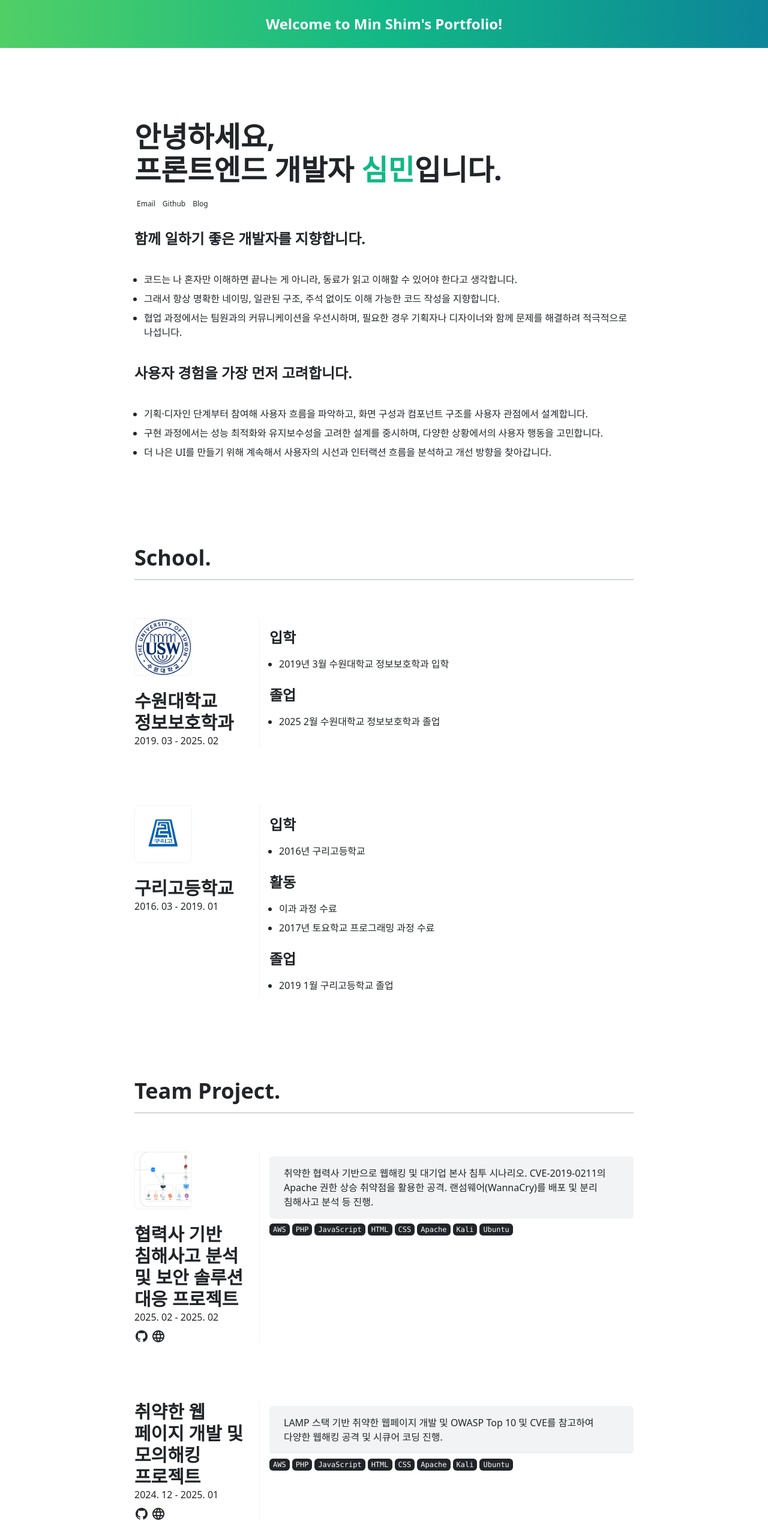
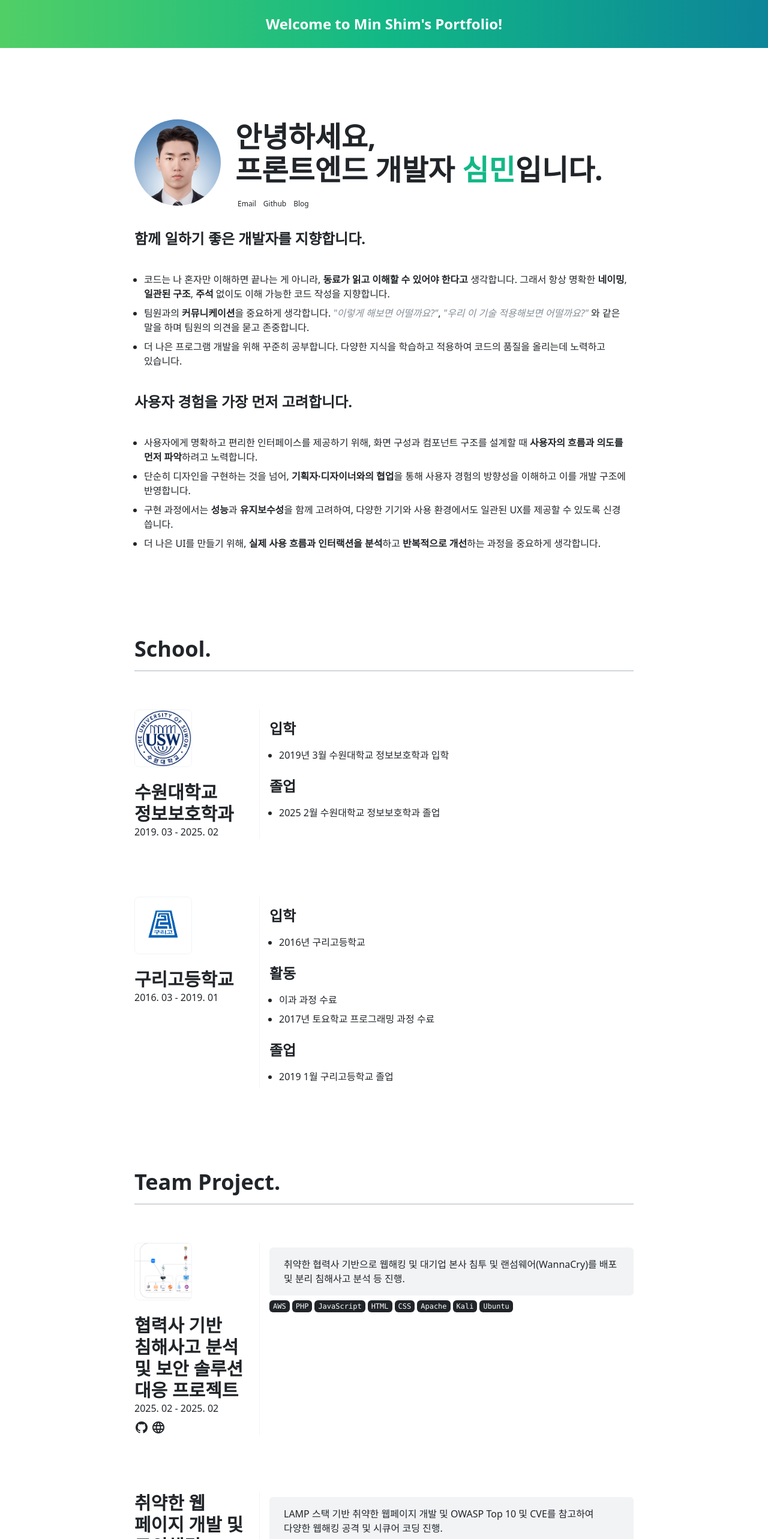
Before and after one commit to zxim/Simple_Portfolio, a Next.js app: page / in a window 1280 px wide. Shown: the top 2566 px of the page at 60% size. Built offline with nearby package versions, Linux system fonts and the light colour scheme.

Commit message:
프로필 수정

```diff
--- a/data.json
+++ b/data.json
@@ -31,7 +31,7 @@
     {
       "id": 0,
       "name": "동네친구들",
-      "description": "구글맵 및 GPS의 위치 정보를 이용하여 근처 가게의 정보를 제공하는 웹페이지 개발. LAMP스택 기반 개발 및 AWS EC2를 이용하여 배포.",
+      "description": "구글맵 및 GPS의 위치 정보를 이용하여 근처 가게의 정보 제공 및 SNS 기능의 웹페이지 개발.",
       "webUrl": "https://velog.io/@tlaals44/2022-%ED%94%84%EB%A1%9C%EC%A0%9D%ED%8A%B8",
       "repoUrl": "https://github.com/zxim/businessesfriends",
       "isTeam": true,
@@ -41,9 +41,9 @@
     {
       "id": 1,
       "name": "FARM",
-      "description": "2023 한이음 ICT멘토링 공모전. 카메라로 과일을 인식하고 AR로 품종 및 영양 성분을 시각적으로 제공하는 앱 개발. Android Studio 기반으로 ARCore, OpenCV를 연동하여 프론트 개발 및 AR 기능 구현.",
-      "webUrl": "https://github.com/본인계정/fruit-ar-app",
-      "repoUrl": "https://github.com/본인계정/fruit-ar-app",
+      "description": "2023 한이음 ICT멘토링 공모전. 카메라로 과일을 인식하고 AR로 품종 및 영양 성분을 시각적으로 제공하는 앱 개발.",
+      "webUrl": "https://github.com/zxim/FarmApp-Android",
+      "repoUrl": "https://velog.io/@tlaals44/2023-%ED%95%9C%EC%9D%B4%EC%9D%8C-%ED%94%84%EB%A1%9C%EC%A0%9D%ED%8A%B8",
       "isTeam": true,
       "period": ["2023. 03", "2023. 12"],
       "stack": ["Java", "Android Studio", "ARCore", "OpenCV", "MySQL"]
@@ -61,7 +61,7 @@
     {
       "id": 3,
       "name": "SIBS",
-      "description": "2024 한이음 ICT 멘토링 공모전. 인터넷 개인방송 써드파티 프로그램. 실시간 채팅을 AI를 통해 검열 및 다양한 방송 툴 제공",
+      "description": "2024 한이음 ICT 멘토링 공모전. 인터넷 개인방송 써드파티 프로그램.",
       "webUrl": "https://velog.io/@tlaals44/2024-%ED%94%84%EB%A1%9C%EC%A0%9D%ED%8A%B8",
       "repoUrl": "https://github.com/zxim/SIBS",
       "isTeam": true,
@@ -91,9 +91,9 @@
     {
       "id": 6,
       "name": "AWS VPC 구조 시각화 도구",
-      "description": "Flask와 React를 활용해 AWS VPC 구성 요소를 Cytoscape.js로 시각화. boto3로 실시간 리소스를 연동하며 Suricata 기반 IDS/IPS 로그 분석을 통합.",
-      "webUrl": "https://github.com/본인계정/vpc-visualizer",
-      "repoUrl": "https://github.com/본인계정/vpc-visualizer",
+      "description": "AWS의 VPC 및 기타 토폴로지를 시각화하는 웹페이지",
+      "webUrl": "https://velog.io/@tlaals44/%EC%82%AC%EC%9D%B4%EB%93%9C-%ED%94%84%EB%A1%9C%EC%A0%9D%ED%8A%B8",
+      "repoUrl": "https://github.com/zxim/Automation-Drawing-AWS-Network-Topology",
       "isTeam": false,
       "period": ["2024. 11", "2024. 11"],
       "stack": ["React", "TypeScript", "Flask", "boto3", "Cytoscape.js", "AWS"]
@@ -111,7 +111,7 @@
         {
       "id": 8,
       "name": "협력사 기반 침해사고 분석 및 보안 솔루션 대응 프로젝트",
-      "description": "취약한 협력사 기반으로 웹해킹 및 대기업 본사 침투 시나리오. CVE-2019-0211의 Apache 권한 상승 취약점을 활용한 공격. 랜섬웨어(WannaCry)를 배포 및 분리 침해사고 분석 등 진행.",
+      "description": "취약한 협력사 기반으로 웹해킹 및 대기업 본사 침투 및 랜섬웨어(WannaCry)를 배포 및 분리 침해사고 분석 등 진행.",
       "webUrl": "https://velog.io/@tlaals44/%ED%98%84%EB%8C%80%EC%98%A4%ED%86%A0%EC%97%90%EB%B2%84-%EC%B5%9C%EC%A2%85%ED%94%84%EB%A1%9C%EC%A0%9D%ED%8A%B8",
       "repoUrl": "https://github.com/zxim/AutoEver_Project",
       "isTeam": true,
@@ -122,8 +122,8 @@
       "id": 9,
       "name": "YouTube TTS 브라우저 확장 프로그램",
       "description": "시각장애인을 위한 웹 접근성 확장 프로그램 개발. YouTube 영상의 제목, 업로더, 게시일 등을 TTS로 읽어주는 기능 구현 및 키보드 내비게이션 제공.",
-      "webUrl": "https://github.com/본인계정/youtube-accessibility-extension",
-      "repoUrl": "https://github.com/본인계정/youtube-accessibility-extension",
+      "webUrl": "https://velog.io/@tlaals44/%EC%8B%9C%EA%B0%81%EC%9E%A5%EC%95%A0%EC%9D%B8%EC%9D%84-%EC%9C%84%ED%95%9C-YouTube-%EB%8F%99%EC%98%81%EC%83%81-%EC%A0%95%EB%B3%B4-%EC%9E%90%EB%8F%99-%EC%9D%8C%EC%84%B1-%EC%95%88%EB%82%B4-%ED%99%95%EC%9E%A5-%ED%94%84%EB%A1%9C%EA%B7%B8%EB%9E%A8",
+      "repoUrl": "https://github.com/zxim/youtube-tts-extension",
       "isTeam": false,
       "period": ["2025. 04", "진행중"],
       "stack": ["TypeScript", "Vite", "Chrome Extension API", "Web TTS"]
--- a/public/markdown/information/introduce.md
+++ b/public/markdown/information/introduce.md
@@ -1,10 +1,18 @@
 #### 함께 일하기 좋은 개발자를 지향합니다.
-- 코드는 나 혼자만 이해하면 끝나는 게 아니라, 동료가 읽고 이해할 수 있어야 한다고 생각합니다.
-- 그래서 항상 명확한 네이밍, 일관된 구조, 주석 없이도 이해 가능한 코드 작성을 지향합니다.
-- 협업 과정에서는 팀원과의 커뮤니케이션을 우선시하며, 필요한 경우 기획자나 디자이너와 함께 문제를 해결하려 적극적으로 나섭니다.
+- 코드는 나 혼자만 이해하면 끝나는 게 아니라, **동료가 읽고 이해할 수 있어야 한다고** 생각합니다. 그래서 항상 명확한 **네이밍**, **일관된 구조**, **주석** 없이도 이해 가능한 코드 작성을 지향합니다.
+
+- 팀원과의 **커뮤니케이션**을 중요하게 생각합니다. *"이렇게 해보면 어떨까요?"*,  *"우리 이 기술 적용해보면 어떨까요?"* 와 같은 말을 하며 팀원의 의견을 묻고 존중합니다.
+
+
+- 더 나은 프로그램 개발을 위해 꾸준히 공부합니다. 다양한 지식을 학습하고 적용하여 코드의 품질을 올리는데 노력하고 있습니다.
 
 
 #### 사용자 경험을 가장 먼저 고려합니다.
-- 기획·디자인 단계부터 참여해 사용자 흐름을 파악하고, 화면 구성과 컴포넌트 구조를 사용자 관점에서 설계합니다.
-- 구현 과정에서는 성능 최적화와 유지보수성을 고려한 설계를 중시하며, 다양한 상황에서의 사용자 행동을 고민합니다.
-- 더 나은 UI를 만들기 위해 계속해서 사용자의 시선과 인터랙션 흐름을 분석하고 개선 방향을 찾아갑니다.
+
+- 사용자에게 명확하고 편리한 인터페이스를 제공하기 위해, 화면 구성과 컴포넌트 구조를 설계할 때 **사용자의 흐름과 의도를 먼저 파악**하려고 노력합니다.
+
+- 단순히 디자인을 구현하는 것을 넘어, **기획자·디자이너와의 협업**을 통해 사용자 경험의 방향성을 이해하고 이를 개발 구조에 반영합니다.
+
+- 구현 과정에서는 **성능**과 **유지보수성**을 함께 고려하여, 다양한 기기와 사용 환경에서도 일관된 UX를 제공할 수 있도록 신경 씁니다.
+
+- 더 나은 UI를 만들기 위해, **실제 사용 흐름과 인터랙션을 분석**하고 **반복적으로 개선**하는 과정을 중요하게 생각합니다.
--- a/src/components/Information/index.tsx
+++ b/src/components/Information/index.tsx
@@ -1,3 +1,5 @@
+import Image from "next/image";
+
 import ContactItem from "../ContactItem";
 import Introduce from "./Introduce";
 
@@ -6,6 +8,17 @@ import { DataProps } from "@/types";
 const Information = ({ information }: Pick<DataProps, "information">) => {
   return (
     <div className="flex flex-col gap-8">
+      {/* 이미지 추가 */}
+      <div className="flex items-center gap-6">
+       <div className="w-36 h-36 rounded-full overflow-hidden shrink-0">
+        <Image
+          src="/images/profile/profile.jpg"
+          alt="profile"
+          width={180}
+          height={180}
+          className="object-cover"
+        />
+      </div>
         <div className="flex flex-col gap-2">
           <h1 className="leading-[1.15]">
             안녕하세요,
@@ -25,6 +38,7 @@ const Information = ({ information }: Pick<DataProps, "information">) => {
             ))}
           </div>
         </div>
+      </div>
       <Introduce markdown={information.markdown} />
     </div>
   );
```
Also changed, not shown: public/images/profile/profile.jpg (added). Lines whose indentation alone changed are shown as unchanged.
